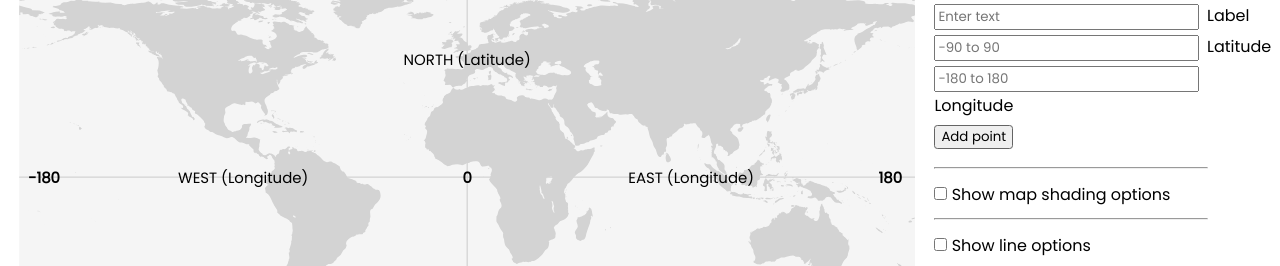
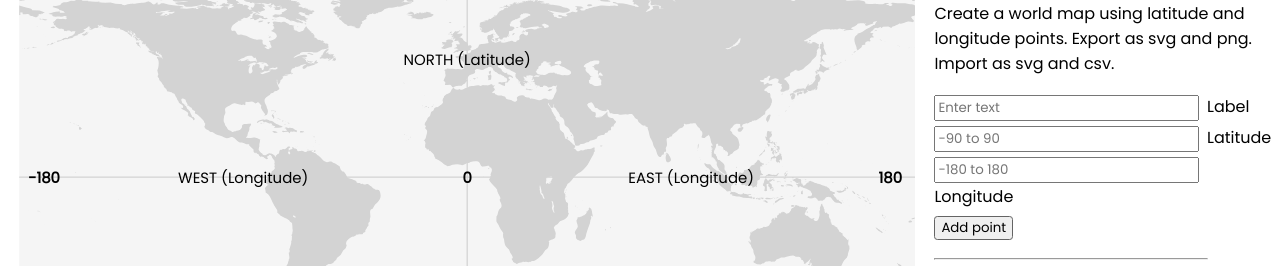
Before and after one commit to jsdevsite/simplemap, a plain HTML site: page index.html in a window 1280 px wide. Shown: the part 66-332 px from the top of the page. Drawn offline with Linux system fonts and the light colour scheme.

Commit message:
Update index.html

```diff
--- a/index.html
+++ b/index.html
@@ -1,7 +1,7 @@
 <!DOCTYPE html>
 <html>
 <head>
-<meta name="description" content="Create a world map using latitude and longitude points, export as svg and png. Import as svg and csv.">
+<meta name="description" content="Create a world map using latitude and longitude points. Export as svg and png. Import as svg and csv.">
 <meta name="keywords" content="World, map, latitude, longitude, export, import, svg, png, csv">
 <meta name="viewport" content="width=device-width, initial-scale=1.0">
 <link rel="preconnect" href="https://fonts.googleapis.com">
@@ -120,6 +120,8 @@ input::-webkit-inner-spin-button {
 
 <h1>Simple world point map</h1>
 
+<p>Create a world map using latitude and longitude points. Export as svg and png. Import as svg and csv.</p>
+
 <input id="label" placeholder="Enter text" /> Label<br>
 <input id="latitude" type="number" placeholder="-90 to 90" /> Latitude<br>
 <input id="longitude" type="number" placeholder="-180 to 180" /> Longitude<br>
```
